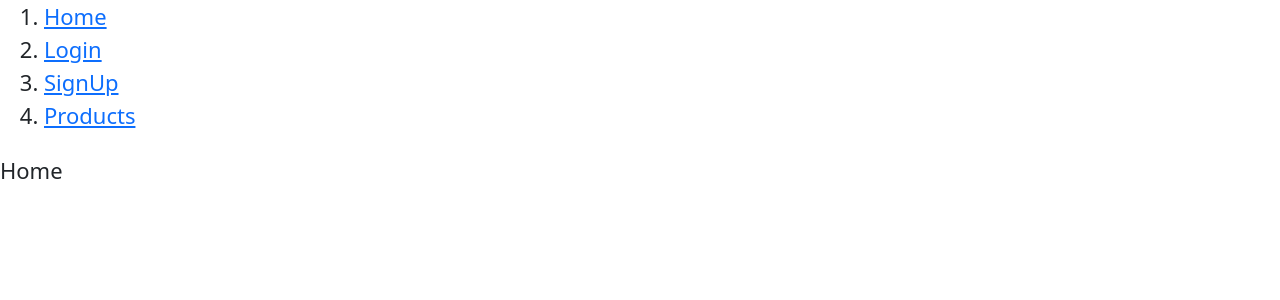
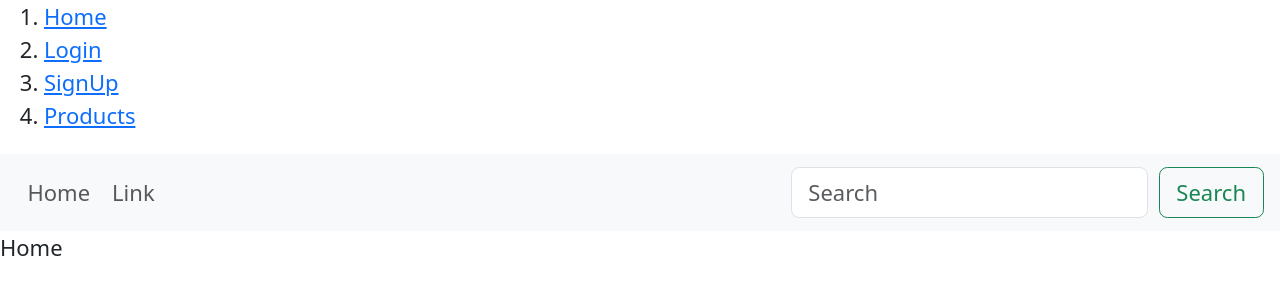
Before and after one commit to vikraman-mani/eCommerce-website, a React (Vite) app in the folder e-commerece_app/: page / in a window 1280 px wide. Shown: the top 300 px of the page. Built offline with nearby package versions, Linux system fonts and the light colour scheme.

Commit message:
React BootStrap NavBar 1

```diff
--- a/e-commerece_app/src/App.jsx
+++ b/e-commerece_app/src/App.jsx
@@ -8,6 +8,7 @@
 import ProductDetails from './components/ProductDetails'
 
 import '../node_modules/bootstrap/dist/css/bootstrap.min.css';
+import NavBar from './components/NavBar'
 
 function App() {
   let user = "Vikraman"
@@ -21,7 +22,7 @@
               <li>  <Link to="/signup"> SignUp </Link>  </li>
               <li>  <Link to="/products"> Products </Link>  </li>
             </ol>
-
+            <NavBar/>
             <Routes>
                  <Route path="/" element={<Home/>} />
                  <Route path="/login/:newUser" element={<Login/>} />
--- /dev/null
+++ b/e-commerece_app/src/components/NavBar.jsx
@@ -0,0 +1,37 @@
+import Button from 'react-bootstrap/Button';
+import Container from 'react-bootstrap/Container';
+import Form from 'react-bootstrap/Form';
+import Nav from 'react-bootstrap/Nav';
+import Navbar from 'react-bootstrap/Navbar';
+import NavDropdown from 'react-bootstrap/NavDropdown';
+
+function NavBar() {
+  return (
+    <Navbar expand="lg" className="bg-body-tertiary">
+      <Container fluid>
+        <Navbar.Toggle aria-controls="navbarScroll" />  {/* <!-- Toogle used for mobile view --> */}
+        <Navbar.Collapse id="navbarScroll">
+          <Nav
+            className="me-auto my-2 my-lg-0"
+            style={{ maxHeight: '100px' }}
+            navbarScroll
+          >
+            <Nav.Link href="#action1">Home</Nav.Link>
+            <Nav.Link href="#action2">Link</Nav.Link>
+          </Nav>
+          <Form className="d-flex">
+            <Form.Control
+              type="search"
+              placeholder="Search"
+              className="me-2"
+              aria-label="Search"
+            />
+            <Button variant="outline-success">Search</Button>
+          </Form>
+        </Navbar.Collapse>
+      </Container>
+    </Navbar>
+  );
+}
+
+export default NavBar;
```
